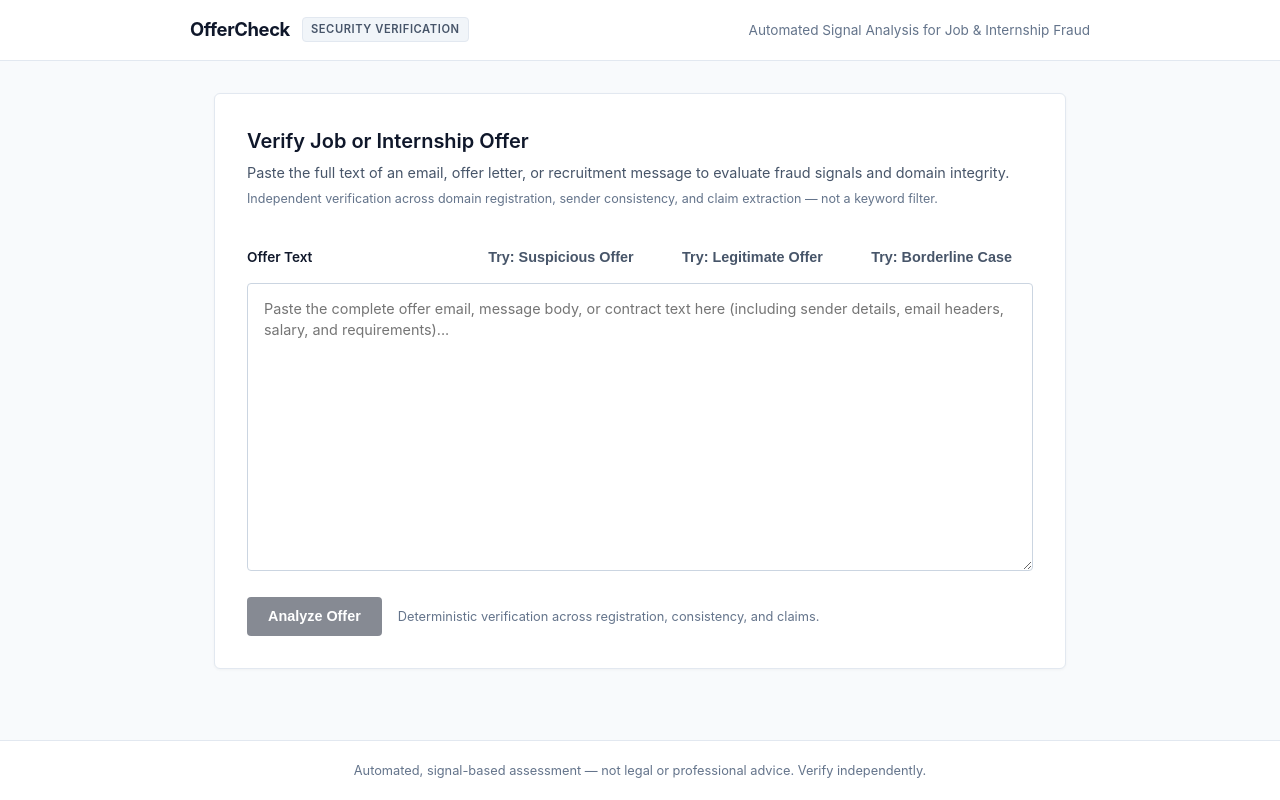
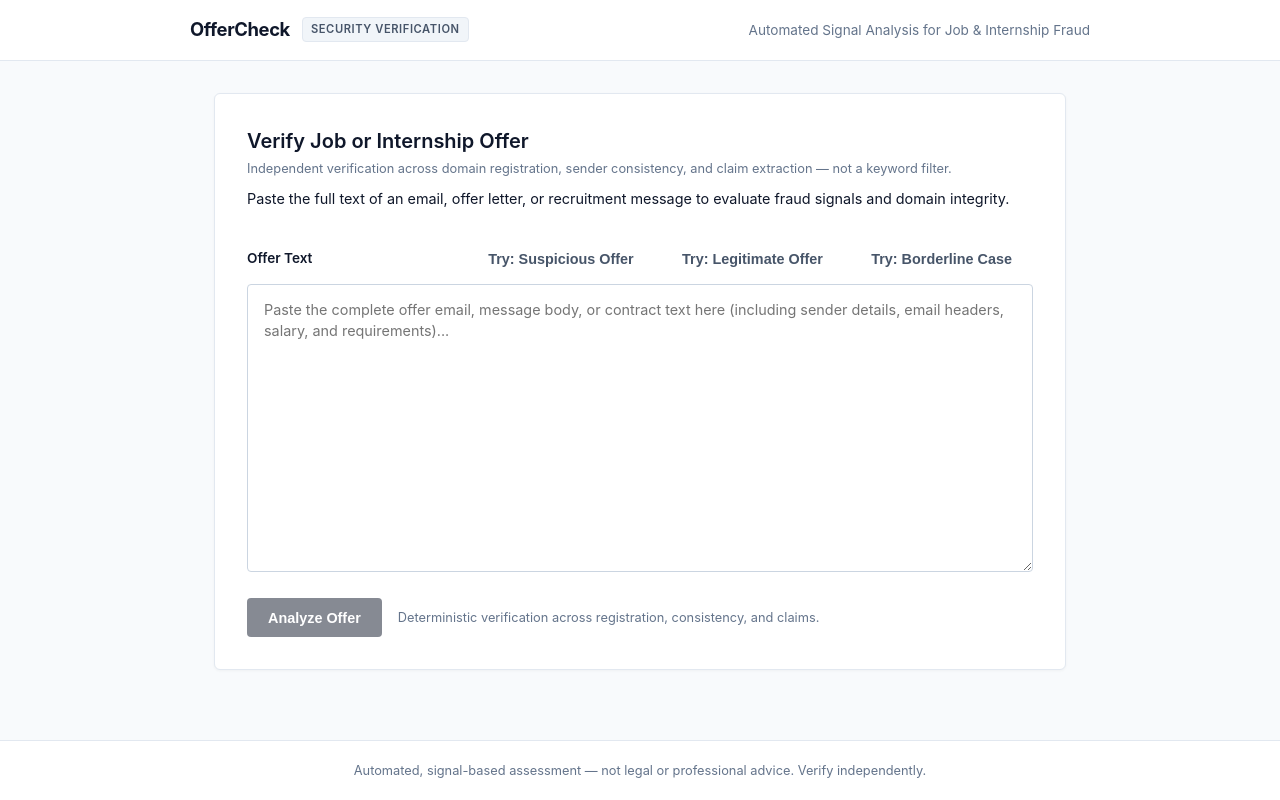
Before and after one commit to KarmveerSingh18/OfferCheck, a React app in the folder frontend/: page / in a window 1280 px wide. Built offline with nearby package versions, Linux system fonts and the light colour scheme; the HTML template or start-up script is replaced by a standard one.

Commit message:
refactor: reorder subtitle hierarchy and improve visual contrast

```diff
--- a/frontend/src/components/InputPanel.jsx
+++ b/frontend/src/components/InputPanel.jsx
@@ -81,11 +81,11 @@
     <div className="input-panel-container">
       <div className="panel-header">
         <h2 className="panel-title">Verify Job or Internship Offer</h2>
-        <p className="panel-subtitle">
-          Paste the full text of an email, offer letter, or recruitment message to evaluate fraud signals and domain integrity.
-        </p>
         <p className="panel-differentiator">
           Independent verification across domain registration, sender consistency, and claim extraction — not a keyword filter.
+        </p>
+        <p className="panel-instruction">
+          Paste the full text of an email, offer letter, or recruitment message to evaluate fraud signals and domain integrity.
         </p>
       </div>
 
--- a/frontend/src/index.css
+++ b/frontend/src/index.css
@@ -134,21 +134,22 @@
   font-size: 1.25rem;
   font-weight: 600;
   color: var(--text-primary);
-  margin-bottom: 0.4rem;
-}
-
-.panel-subtitle {
-  font-size: 0.9rem;
-  color: var(--text-secondary);
-  line-height: 1.5;
+  margin-bottom: 0.25rem;
 }
 
 .panel-differentiator {
-  font-size: 0.785rem;
-  color: var(--text-muted);
+  font-size: 0.8rem;
+  color: #64748b;
   font-weight: 400;
-  line-height: 1.45;
-  margin-top: 0.4rem;
+  line-height: 1.4;
+  margin-bottom: 0.65rem;
+}
+
+.panel-instruction,
+.panel-subtitle {
+  font-size: 0.9rem;
+  color: var(--text-primary);
+  line-height: 1.5;
 }
 
 .form-group {
```
